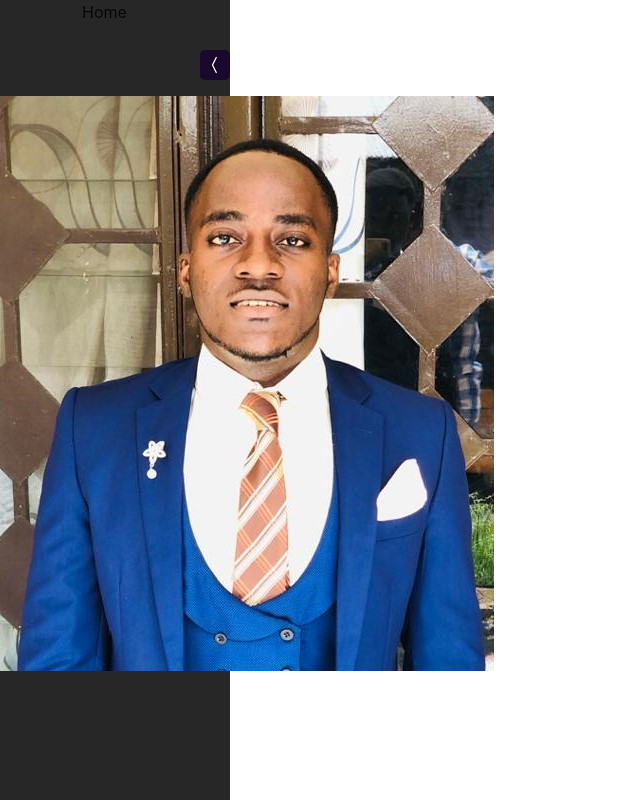
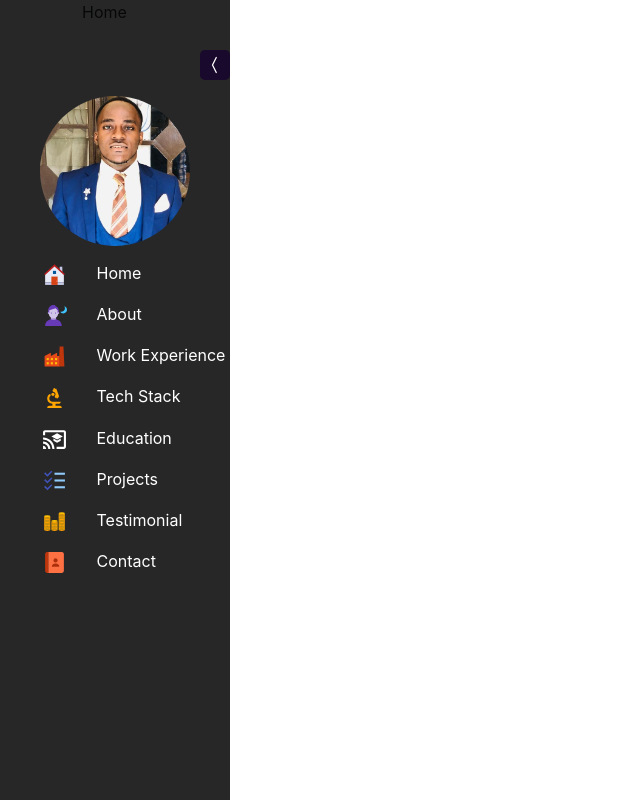
Before and after one commit to josuerushanika/React_Portofolio, a React (Create React App) app in the folder client/: page / in a window 1280 px wide. Shown: the whole page, without its empty margins (0-640 px from the left). Built offline with nearby package versions, Linux system fonts and the light colour scheme.

Commit message:
Update some change and css

```diff
--- a/client/src/Components/Sidebar/Sidebar.js
+++ b/client/src/Components/Sidebar/Sidebar.js
@@ -34,7 +34,7 @@ const Sidebar = () => {
                   </p>
           </div>
 
-        <SidebarList/>
+        <SidebarList expandSidebar={expandSidebar}/>
        </div>
 
        <div className='container'>
--- a/client/src/Components/Sidebar/SidebarList.css
+++ b/client/src/Components/Sidebar/SidebarList.css
@@ -0,0 +1,24 @@
+.sidebar-profile-pic img{
+    border-radius: 90px;
+    margin-top: 10px;
+    height: 150px;
+    width: 150px;
+    display: flex;
+    vertical-align: middle;
+    margin: 0 auto;
+    object-fit: cover;
+    /* border: 3px solid rgb(1, 6, 10); */
+}
+
+.navbar-items ul li {
+    color: white;
+    list-style-type: none;
+    cursor: pointer;
+    margin-top: 15px;
+}
+
+.navbar-items ul li svg {
+    margin-right: 25px;
+    margin-left: 10px;
+
+}
--- a/client/src/Components/Sidebar/SidebarList.js
+++ b/client/src/Components/Sidebar/SidebarList.js
@@ -1,20 +1,50 @@
 import React from 'react'
 import "./SidebarList.css";
 import profilepic from "../../images/jojo.jpg"
+import {
+    FcHome,
+    FcNightPortrait,
+    FcTodoList,
+    FcContacts,
+    FcFactory,
+    FcSalesPerformance,
 
-const SidebarList = () => {
+} from "react-icons/fc";
+
+import { MdBiotech ,MdCastForEducation } from "react-icons/md";
+
+
+const SidebarList = ({expandSidebar}) => {
   return (
     <React.Fragment>
+
+       {expandSidebar ? (
+
         <div className='navbar-items'>
 
             <div className='sidebar-profile-pic'>
-                     <img src={profilepic}/>
+                     <img src={profilepic} alt='profile picture'/>
             </div>
+
+            <ul>
+                <li className='nav-item'> <FcHome size={25}/> Home</li>
+                <li className='nav-item'> <FcNightPortrait size={25}/> About</li>
+                <li className='nav-item'> <FcFactory size={25}/> Work Experience</li>
+                <li className='nav-item'> <MdBiotech color="orange" size={25}/> Tech Stack</li>
+                <li className='nav-item'> <MdCastForEducation size={25}/> Education</li>
+                <li className='nav-item'> < FcTodoList size={25}/> Projects</li>
+                <li className='nav-item'> <FcSalesPerformance size={25}/> Testimonial</li>
+                <li className='nav-item'> <FcContacts size={25}/> Contact</li>
+            </ul>
 
         </div>
 
+
+       ): (
+        <div></div>
+       )}
     </React.Fragment>
-  )
-}
+  );
+};
 
-export default SidebarList
+export default SidebarList;
```
